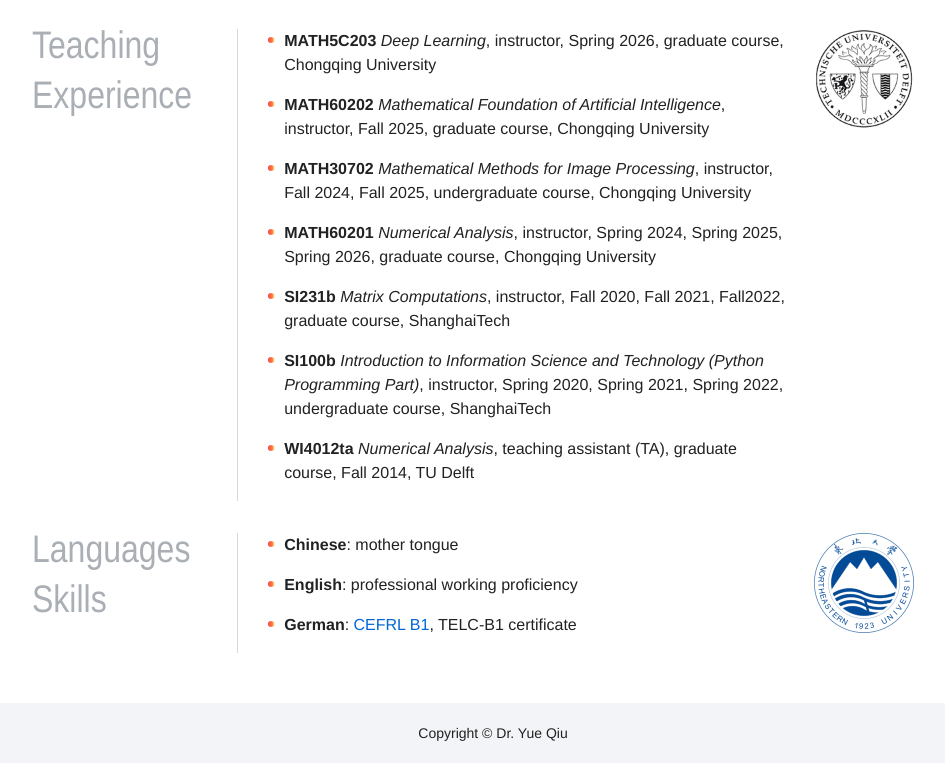
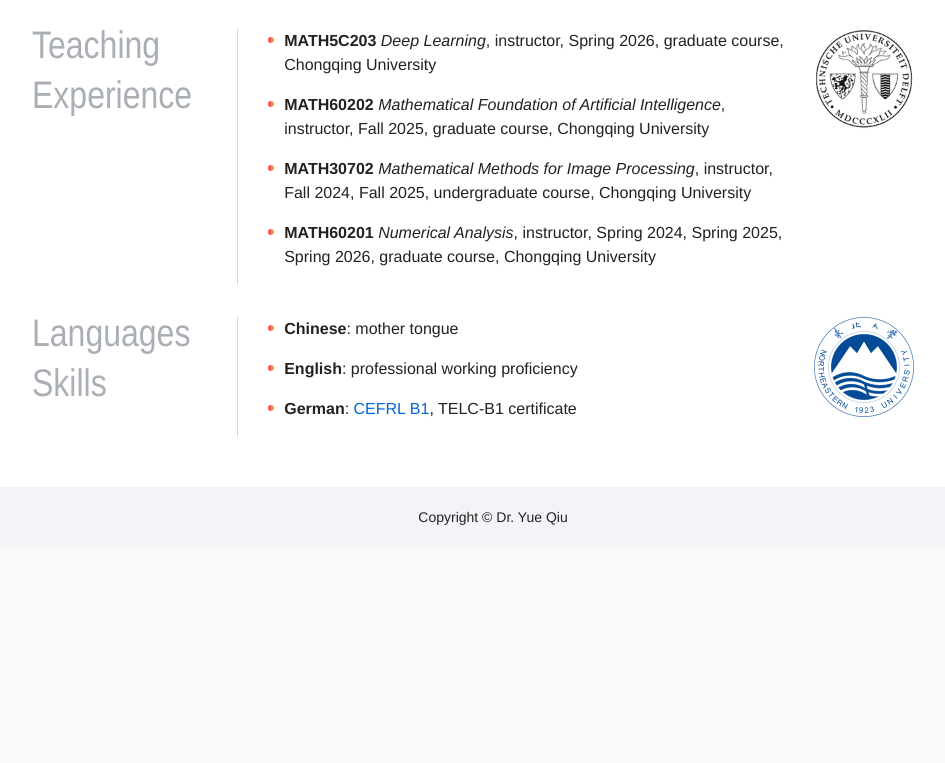
Before and after one commit to YueChiu/yuechiu.github.io, a plain HTML site: page cv.html in a window 1280 px wide. Shown: the part 945-1708 px from the top of the page, without its empty margins (147-1092 px from the left). After the commit the page ends 1492 px from the top, so only its background shows below. Drawn offline with Linux system fonts and the light colour scheme.

Commit message:
Remove three previous teaching entries from CV

```diff
--- a/cv.html
+++ b/cv.html
@@ -78,12 +78,6 @@
             <li><b>MATH30702</b> <em>Mathematical Methods for Image Processing</em>, instructor, Fall 2024, Fall 2025, undergraduate course, Chongqing University</li>
             <li><b>MATH60201</b> <em>Numerical Analysis</em>, instructor, Spring 2024, Spring 2025, Spring 2026, graduate course, Chongqing University</li>
 
- 	    <li><b>SI231b</b> <em>Matrix Computations</em>, instructor, Fall 2020, Fall 2021, Fall2022, graduate course, ShanghaiTech</li>
-            <li><b>SI100b</b> <em>Introduction to Information Science and Technology (Python Programming Part)</em>,
-              instructor, Spring 2020, Spring 2021, Spring 2022, undergraduate course, ShanghaiTech</li>
-            <li><b>WI4012ta</b> <em>Numerical Analysis</em>, teaching assistant (TA), graduate course, Fall 2014, TU
-              Delft
-            </li>
 
 </ul>
           <div class="item-relative-imgs">
```
